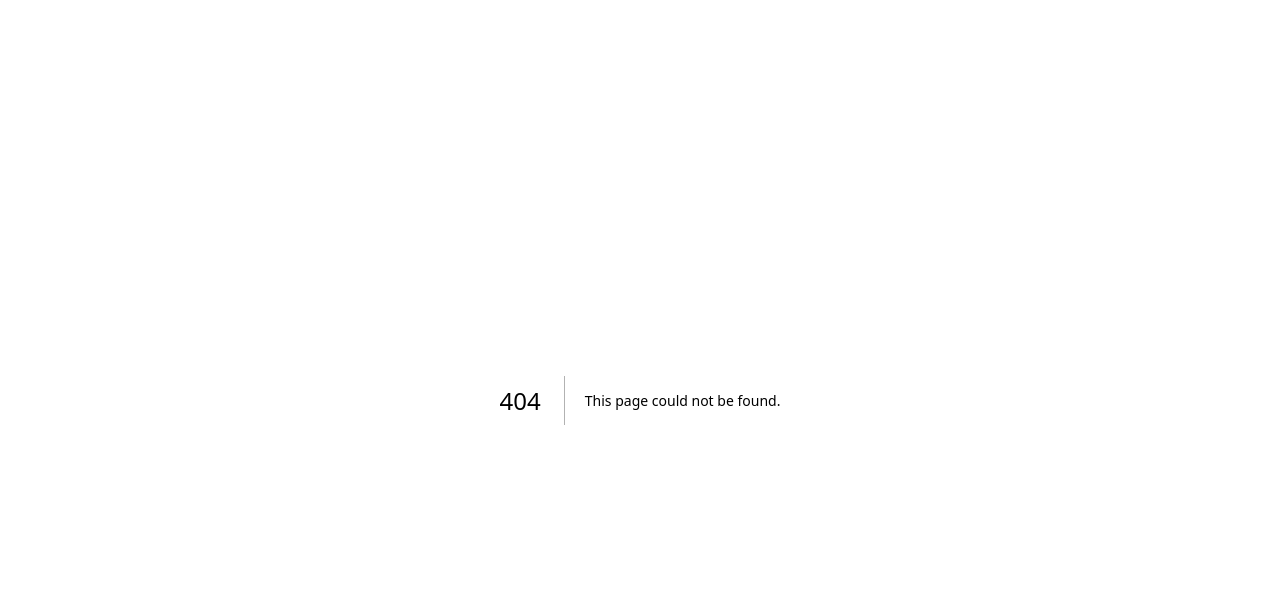
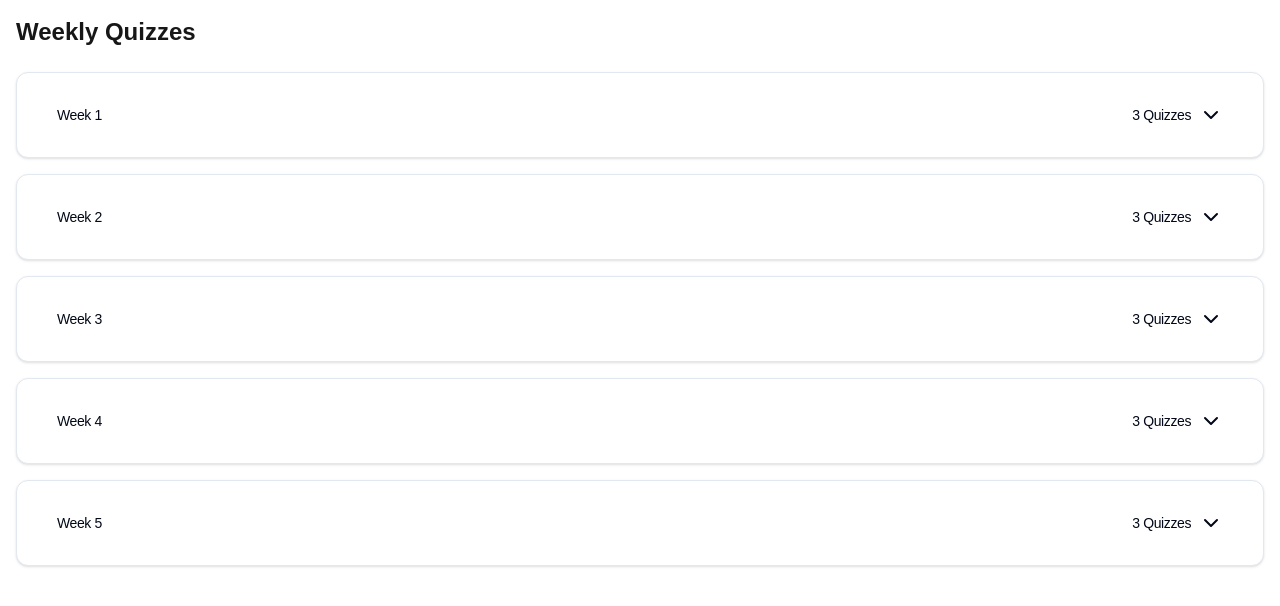
Before and after one commit to richiezbui/RMIT-Hackathon-Rhinos, a Next.js app: page /quizzes in a window 1280 px wide. Before the commit this address had no page. Shown: the top 606 px of the page. Built offline with nearby package versions, Linux system fonts and the light colour scheme.

Commit message:
created link to quiz page

```diff
--- a/src/app/quizPage/page.tsx
+++ b/src/app/quizPage/page.tsx
@@ -1,79 +1,8 @@
-"use client";
-import Image from "next/image";
-import { useState } from 'react'
-import { Button } from "@/components/ui/button"
-import { Card, CardContent, CardHeader, CardTitle } from "@/components/ui/card"
-import { ChevronDown, ChevronUp } from "lucide-react"
-import {
-  Table,
-  TableBody,
-  TableCaption,
-  TableCell,
-  TableFooter,
-  TableHead,
-  TableHeader,
-  TableRow,
-} from "@/components/ui/table";
+import "../globals.css";
 import prisma from '../../lib/prisma';
 
-
-
-export default function Quizpage() {
-  // const questions = prisma.question.findMany();
-  // const quizzes = prisma.quiz.findMany();
-
-  const weeksData = [
-    //{ week: 1, quizzes: prisma.quiz.findMany({where:{week: {equals: 1}}})},
-    { week: 1, quizzes: ['Geography', 'Maths', 'Programming'] },
-    { week: 2, quizzes: ['Geography', 'Maths', 'Programming'] },
-    { week: 3, quizzes: ['Geography', 'Maths', 'Programming'] },
-    { week: 4, quizzes: ['Geography', 'Maths', 'Programming'] },
-    { week: 5, quizzes: ['Geography', 'Maths', 'Programming'] },
-  ]
-
-    const [expandedWeek, setExpandedWeek] = useState<number | null>(null)
-
-    const toggleWeek = (week: number) => {
-      setExpandedWeek(expandedWeek === week ? null : week)
-    }
-
-    return (
-      <div className="container mx-auto p-4">
-        <h1 className="text-2xl font-bold mb-6">Weekly Quizzes</h1>
-        <div className="space-y-4">
-          {weeksData.map((weekData) => (
-            <Card key={weekData.week}>
-              <CardHeader>
-                <CardTitle>
-                  <Button
-                    variant="ghost"
-                    className="w-full justify-between"
-                    onClick={() => toggleWeek(weekData.week)}
-                  >
-                    <span>Week {weekData.week}</span>
-                    <span className="flex items-center">
-                      {weekData.quizzes.length} {weekData.quizzes.length === 1 ? 'Quiz' : 'Quizzes'}
-                      {expandedWeek === weekData.week ? <ChevronUp className="ml-2" /> : <ChevronDown className="ml-2" />}
-                    </span>
-                  </Button>
-                </CardTitle>
-              </CardHeader>
-              {expandedWeek === weekData.week && (
-                <CardContent>
-                  <ul className="space-y-2">
-                    {weekData.quizzes.map((quiz, index) => (
-                      <li key={index}>
-                        <Button variant="outline" className="w-full justify-start">
-                          {quiz}
-                        </Button>
-                      </li>
-                    ))}
-                  </ul>
-                </CardContent>
-              )}
-            </Card>
-          ))}
-        </div>
-      </div>
+export default function Quizzes() {
+    return(
+        <div>Hellow</div>
     )
-  }
+}
--- /dev/null
+++ b/src/app/quizzes/layout.tsx
@@ -0,0 +1,35 @@
+import type { Metadata } from "next";
+import localFont from "next/font/local";
+import "../globals.css";
+
+const geistSans = localFont({
+  src: "../fonts/GeistVF.woff",
+  variable: "--font-geist-sans",
+  weight: "100 900",
+});
+const geistMono = localFont({
+  src: "../fonts/GeistMonoVF.woff",
+  variable: "--font-geist-mono",
+  weight: "100 900",
+});
+
+export const metadata: Metadata = {
+  title: "Create Next App",
+  description: "Generated by create next app",
+};
+
+export default function RootLayout({
+  children,
+}: Readonly<{
+  children: React.ReactNode;
+}>) {
+  return (
+    <html lang="en">
+      <body
+        className={`${geistSans.variable} ${geistMono.variable} antialiased`}
+      >
+        {children}
+      </body>
+    </html>
+  );
+}
--- /dev/null
+++ b/src/app/quizzes/page.tsx
@@ -0,0 +1,85 @@
+"use client";
+import Image from "next/image";
+import { useState } from 'react'
+import { Button } from "@/components/ui/button"
+import { Card, CardContent, CardHeader, CardTitle } from "@/components/ui/card"
+import { ChevronDown, ChevronUp } from "lucide-react"
+import {
+  Table,
+  TableBody,
+  TableCaption,
+  TableCell,
+  TableFooter,
+  TableHead,
+  TableHeader,
+  TableRow,
+} from "@/components/ui/table";
+import prisma from '../../lib/prisma';
+import Link from "next/link";
+
+export default function Quizzes() {
+  // const questions = prisma.question.findMany();
+  // const quizzes = prisma.quiz.findMany();
+
+  const weeksData = [
+    //{ week: 1, quizzes: prisma.quiz.findMany({where:{week: {equals: 1}}})},
+    { week: 1, quizzes: ['Geography', 'Maths', 'Programming'] },
+    { week: 2, quizzes: ['Geography', 'Maths', 'Programming'] },
+    { week: 3, quizzes: ['Geography', 'Maths', 'Programming'] },
+    { week: 4, quizzes: ['Geography', 'Maths', 'Programming'] },
+    { week: 5, quizzes: ['Geography', 'Maths', 'Programming'] },
+  ]
+
+    const [expandedWeek, setExpandedWeek] = useState<number | null>(null)
+
+    const toggleWeek = (week: number) => {
+      setExpandedWeek(expandedWeek === week ? null : week)
+    }
+
+
+    return (
+      <div className="container mx-auto p-4">
+        <h1 className="text-2xl font-bold mb-6">Weekly Quizzes</h1>
+        <div className="space-y-4">
+          {weeksData.map((weekData) => (
+            <Card key={weekData.week}>
+              <CardHeader>
+                <CardTitle>
+                  <Button
+                    variant="ghost"
+                    className="w-full justify-between"
+                    onClick={() => toggleWeek(weekData.week)}
+                  >
+                    <span>Week {weekData.week}</span>
+                    <span className="flex items-center">
+                      {weekData.quizzes.length} {weekData.quizzes.length === 1 ? 'Quiz' : 'Quizzes'}
+                      {expandedWeek === weekData.week ? <ChevronUp className="ml-2" /> : <ChevronDown className="ml-2" />}
+                    </span>
+                  </Button>
+                </CardTitle>
+              </CardHeader>
+              {expandedWeek === weekData.week && (
+                <CardContent>
+                  <ul className="space-y-2">
+                    {weekData.quizzes.map((quiz, index) => (
+                      <li key={index}>
+                        <Link href="/quizPage/" passHref>
+                          <Button
+                          variant="outline"
+                          className="w-full justify-start"
+                          onClick={() => router.push('/quizPage')}
+                          >
+                            {quiz}
+                          </Button>
+                        </Link>
+                      </li>
+                    ))}
+                  </ul>
+                </CardContent>
+              )}
+            </Card>
+          ))}
+        </div>
+      </div>
+    )
+  }
```
